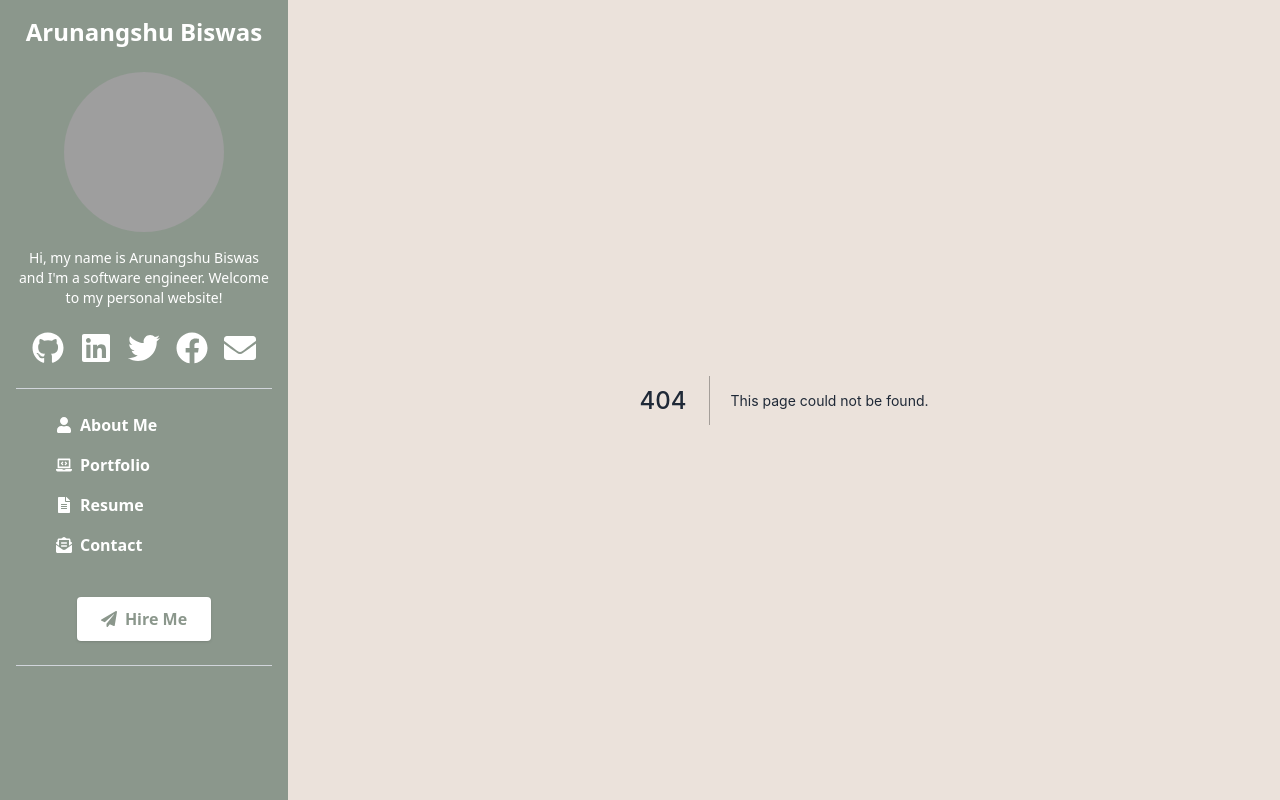
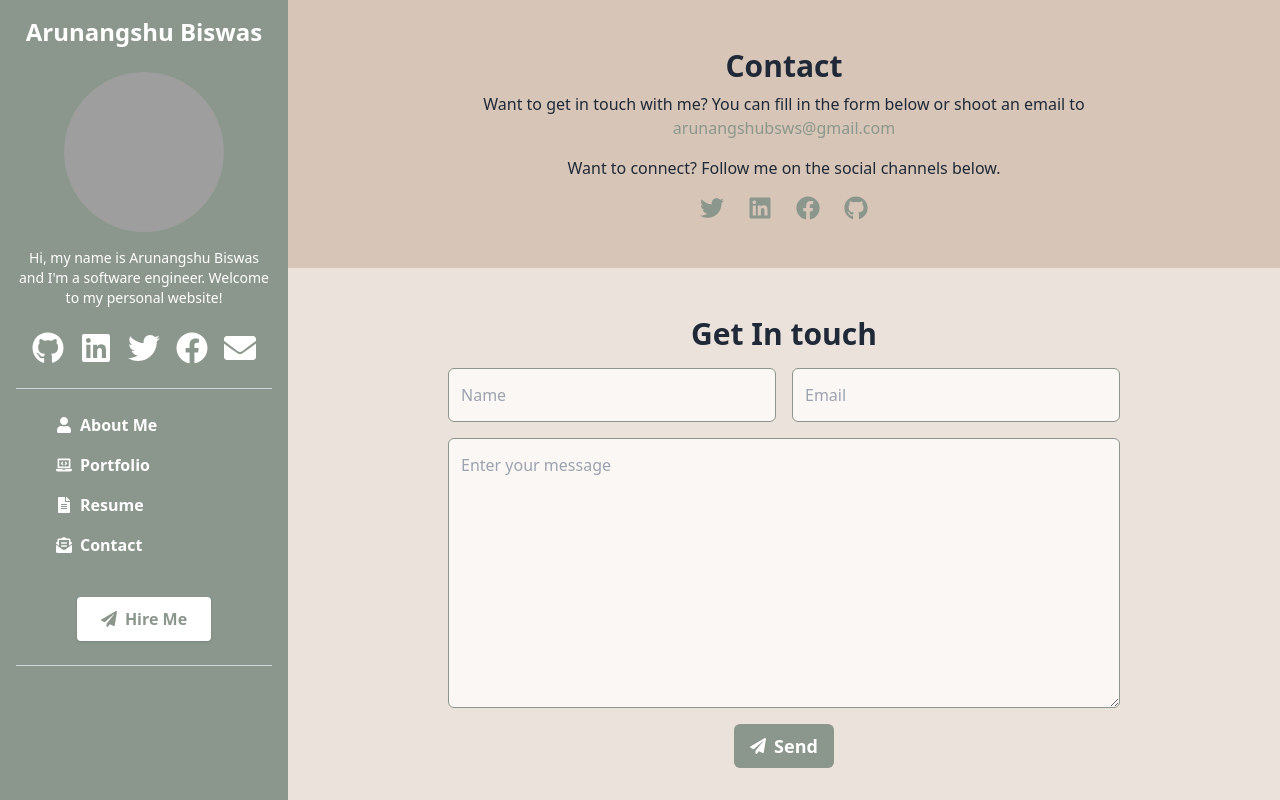
Before and after one commit to dotslash21/personal-website, a Next.js app: page /contact in a window 1280 px wide. Before the commit this address had no page. Built offline with nearby package versions, Linux system fonts and the light colour scheme; grey boxes are pictures that could not be loaded; what tinacms would draw is missing.

Commit message:
Created the contact page

```diff
--- a/components/layouts/RootLayout.tsx
+++ b/components/layouts/RootLayout.tsx
@@ -21,7 +21,7 @@ type RootLayoutProps = {
 
 const RootLayout = ({ children }: RootLayoutProps) => {
   return (
-    <div className="flex flex-col lg:flex-row">
+    <div className="flex flex-col h-screen lg:flex-row lg:h-fit">
       {/* Sidebar container */}
       <aside className="w-screen bg-stack flex-shrink-0 lg:basis-72 lg:h-screen">
         {/* Flex container */}
@@ -139,7 +139,7 @@ const RootLayout = ({ children }: RootLayoutProps) => {
       {/* Sidebar container end */}
 
       {/* Main container */}
-      <div className="flex flex-col h-screen basis-full overflow-auto text-gray-800 bg-pearl-bush">
+      <div className="flex flex-col basis-full overflow-auto text-gray-800 bg-pearl-bush lg:h-screen">
         <main>{children}</main>
 
         <footer className="flex items-center justify-center mt-auto py-8 text-white bg-cape-cod-400">
--- /dev/null
+++ b/pages/contact/index.tsx
@@ -0,0 +1,87 @@
+import { NextPage } from 'next'
+
+import {
+  FaFacebook,
+  FaGithub,
+  FaLinkedin,
+  FaPaperPlane,
+  FaTwitter,
+} from 'react-icons/fa'
+
+const Contact: NextPage = () => {
+  return (
+    <>
+      {/* Heading section */}
+      <section className="p-4 lg:p-12 bg-pearl-bush-600">
+        <div className="flex flex-col items-center max-w-3xl mx-auto">
+          <h2 className="text-3xl font-bold mb-2">Contact</h2>
+          <p className="text-center mb-4">
+            Want to get in touch with me? You can fill in the form below or
+            shoot an email to{' '}
+            <a
+              href="mailto:arunangshubsws@gmail.com"
+              className="text-stack hover:underline hover:text-stack-600"
+            >
+              arunangshubsws@gmail.com
+            </a>
+          </p>
+          <p className="text-center mb-4">
+            Want to connect? Follow me on the social channels below.
+          </p>
+          <div className="flex gap-6">
+            <a href="https://twitter.com/arunangshubsws">
+              <FaTwitter className="w-6 h-6 text-stack hover:text-stack-600" />
+            </a>
+            <a href="https://www.linkedin.com/in/arunangshubsws/">
+              <FaLinkedin className="w-6 h-6 text-stack hover:text-stack-600" />
+            </a>
+            <a href="https://www.linkedin.com/in/arunangshubsws/">
+              <FaFacebook className="w-6 h-6 text-stack hover:text-stack-600" />
+            </a>
+            <a href="https://github.com/dotslash21s">
+              <FaGithub className="w-6 h-6 text-stack hover:text-stack-600" />
+            </a>
+          </div>
+        </div>
+      </section>
+
+      {/* Contact form section */}
+      <section className="p-12">
+        <div className="container mx-auto">
+          <h3 className="text-3xl font-bold text-center mb-4">Get In touch</h3>
+
+          {/* Form inputs */}
+          <div className="flex flex-col gap-4 items-center">
+            <div className="flex flex-col gap-4 w-3/4 md:flex-row">
+              <input
+                type="text"
+                placeholder="Name"
+                className="px-3 py-3.5 rounded-md w-full bg-pearl-bush-400 border border-stack focus:shadow-md focus:shadow-stack"
+              />
+              <input
+                type="email"
+                placeholder="Email"
+                className="px-3 py-3.5 rounded-md w-full bg-pearl-bush-400 border border-stack focus:shadow-md focus:shadow-stack"
+              />
+            </div>
+            <textarea
+              name="message"
+              rows={10}
+              placeholder="Enter your message"
+              className="px-3 py-3.5 rounded-md w-3/4 bg-pearl-bush-400 border border-stack focus:shadow-md focus:shadow-stack"
+            ></textarea>
+            <button
+              type="submit"
+              className="px-4 py-2 rounded-md bg-stack text-white flex items-center gap-2 hover:bg-stack-600"
+            >
+              <FaPaperPlane />
+              <span className="font-bold text-lg">Send</span>
+            </button>
+          </div>
+        </div>
+      </section>
+    </>
+  )
+}
+
+export default Contact
```
